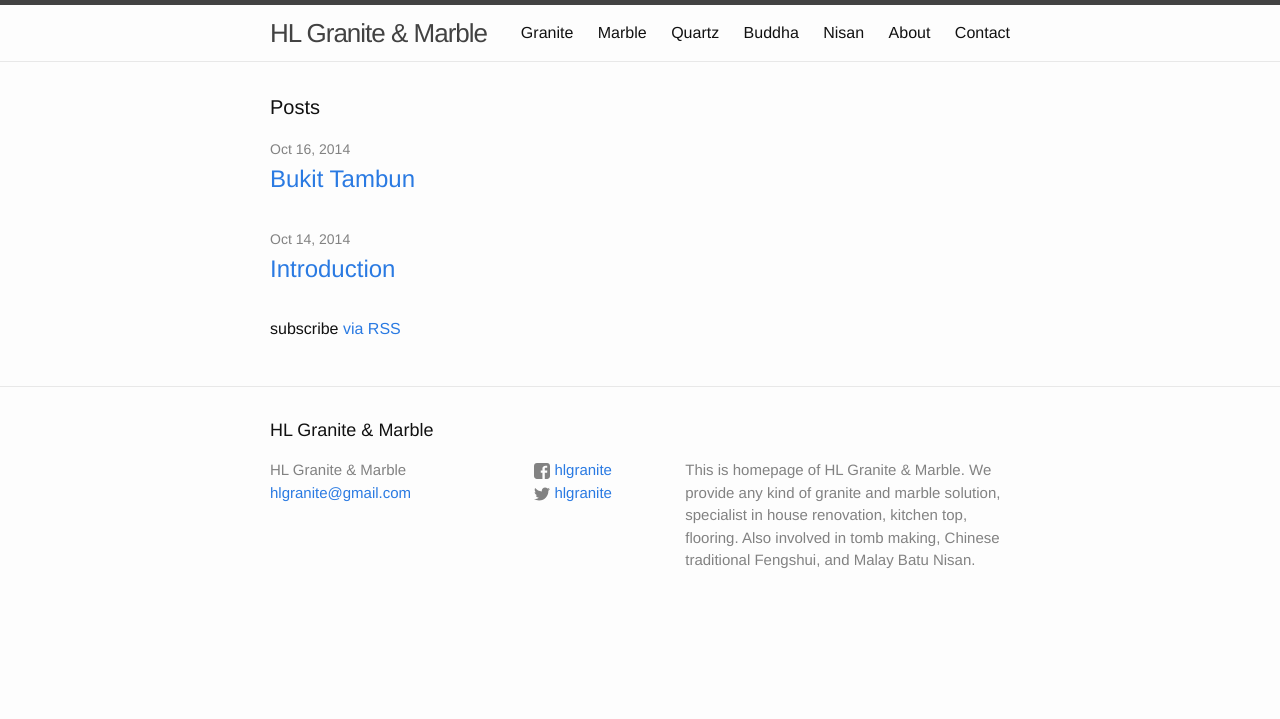
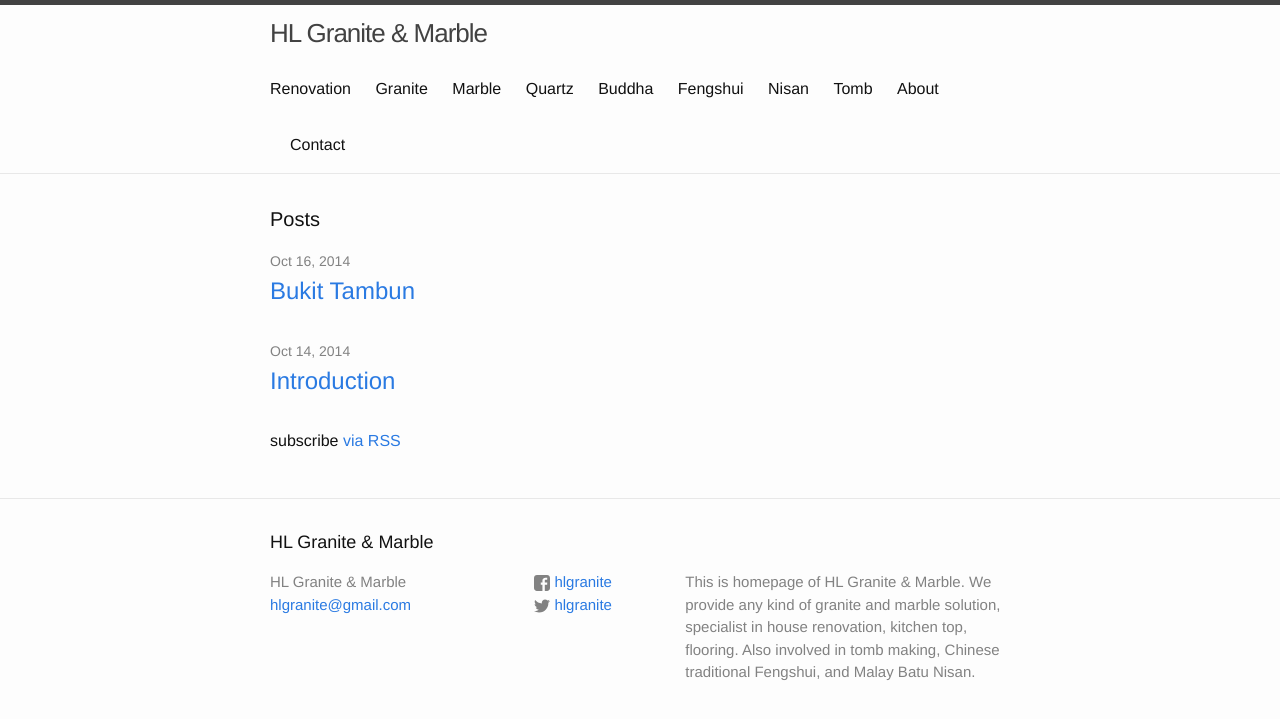
Before and after one commit to hlgranite/hlgranite.github.io, a Jekyll site: the page built from index.html, in a window 1280 px wide. Shown: the top 719 px of the page. Built offline with Jekyll 4.4.1, drawn with Linux system fonts in a browser that asks for light colours.

Commit message:
Add menu access.

```diff
--- a/_includes/header.html
+++ b/_includes/header.html
@@ -19,11 +19,14 @@
           <a class="page-link" href="{{ page.url | prepend: site.baseurl }}">{{ page.title }}</a>
           {% endif %}
         {% endfor %} -->
+		<a class="page-link" href="/house/">Renovation</a>
         <a class="page-link" href="/granite/">Granite</a>
         <a class="page-link" href="/marble/">Marble</a>
         <a class="page-link" href="/quartz/">Quartz</a>
         <a class="page-link" href="/buddha/">Buddha</a>
+		<a class="page-link" href="/fengshui/">Fengshui</a>
         <a class="page-link" href="/nisan/">Nisan</a>
+		<a class="page-link" href="/tomb/">Tomb</a>
         <a class="page-link" href="/about/">About</a>
         <a class="page-link" href="/contact/">Contact</a>
       </div>
```
